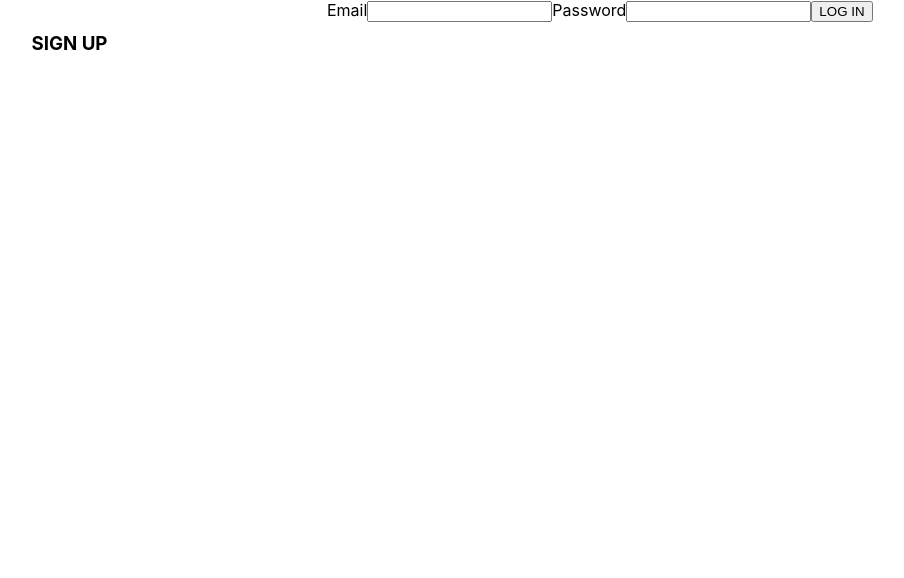
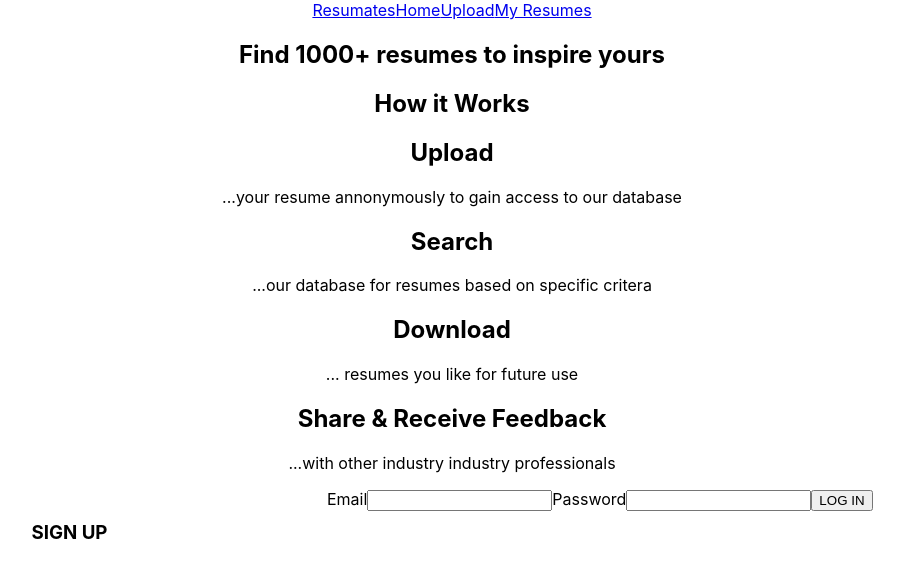
Before and after one commit to imarcdaniel/MERN_ResumePeeker, a React (Create React App) app in the folder resumates/: page /LandingPage in a window 1280 px wide. Shown: the top 578 px of the page, without its empty margins (188-1092 px from the left). Built offline with nearby package versions, Linux system fonts and the light colour scheme.

Commit message:
add resume model, route, controller

```diff
--- a/resumates/package.json
+++ b/resumates/package.json
@@ -15,7 +15,8 @@
     "morgan": "^1.10.0",
     "react": "^17.0.2",
     "react-dom": "^17.0.2",
-    "react-router-dom": "^5.3.0",
+    "react-router": "^6.0.0-beta.8",
+    "react-router-dom": "^6.0.0-beta.8",
     "react-scripts": "4.0.3",
     "serve-favicon": "^2.5.0",
     "web-vitals": "^1.1.2"
--- a/resumates/server.js
+++ b/resumates/server.js
@@ -18,6 +18,7 @@ app.use(favicon(path.join(__dirname, 'build', 'favicon.ico')));
 app.use(express.static(path.join(__dirname, 'build')));
 
 // Put API routes here, before the "catch all" route
+app.use('/api/resumes', require('./routes/api/resumes.js'));
 
 // The following "catch all" route (note the *)is necessary
 // for a SPA's client-side routing to properly work
--- a/resumates/src/App.js
+++ b/resumates/src/App.js
@@ -1,9 +1,13 @@
 import React, { Component } from 'react';
 import './App.css';
 // Add the Route named import
-import { Route, Switch, Redirect } from 'react-router-dom';
+import {BrowserRouter as Router, Routes, Route, Navigate } from 'react-router-dom';
 import AuthPage from './pages/AuthPage/AuthPage'
 import IndexPage from './pages/IndexPage/IndexPage';
+import UploadPage from './pages/UploadPage/UploadPage';
+import ProfilePage from './pages/ProfilePage/ProfilePage';
+import LandingPage from './pages/LandingPage/LandingPage';
+import { Link } from 'react-router-dom';
 
 class App extends Component {
 
@@ -33,16 +37,25 @@ class App extends Component {
   render() {
     return (
       <main className="App">
+          <nav>
+            <Link to='/'>Resumates</Link>
+            <Link to='/LandingPage'>Home</Link>
+            <Link to='/Upload'>Upload</Link>
+            <Link to='/Profile'>My Resumes</Link>
+          </nav>
+       <Routes>
+          <Route path='/LandingPage' element={<LandingPage />}/>
+          <Route path='/Upload' element={<UploadPage />}/>
+          <Route path='/Profile' element={<ProfilePage />} />
+        </Routes>
         {/* this ternary operator asks: is there a user in state? */}
         {/* if yes, they can see our pages: neworder, etc. */}
         {/* if no(user is null), show them only the <AuthPage> */}
         { this.state.user ?
-          <Switch>
-            <Route path='/index' render={(props) => (
-              <IndexPage {...props}/>
-            )}/>
-            <Redirect to="/index" />
-          </Switch>
+          <Routes>
+            <Route path='/index' element={<IndexPage />} />
+            <Navigate to="/index" />
+          </Routes>
           :
           <AuthPage setUserInState={this.setUserInState}/>
         }
--- /dev/null
+++ b/resumates/src/components/UploadForm/UploadForm.jsx
@@ -0,0 +1,57 @@
+import React, { Component } from 'react';
+import { Link } from 'react-router-dom';
+
+// import Select from '../Select/Select';
+// import Checkbox from '../Checkbox/Checkbox';
+
+class UploadForm extends Component {
+    state = {
+    }
+
+    render(){
+        return (
+            <section>
+                <div className="container">
+                    <h2>Upload a new resume</h2>
+                    <h3>Complete this step to gain access to our database</h3>
+                    <button>Upload</button>
+                    <h4>Tell us more about yor resume</h4>
+                    <form ref={this.formRef} onSubmit={this.addResume}>
+                        {/* <Select
+                            options={title}
+                            label="Job Title"
+                            labelFor="jobTitle"
+                            value=""
+                            handleChange={this.handleChange}
+                        />
+                        <Select
+                            options={experience}
+                            label="Experience Level"
+                            labelFor="experienceLevel"
+                            value=""
+                            handleChange={this.handleChange}
+                        />
+                        <Select
+                            options={company}
+                            label="Company Name"
+                            labelFor="companyName"
+                            value=""
+                            handleChange={this.handleChange}
+                        />
+                        <h3>Skills</h3> */}
+                        {/* <Checkbox
+                            choices={}
+                            label="Skills"
+                            labelFor="skills"
+                            handleInputChange={this.handleChange}
+                        /> */}
+                        <button className="btn" onClick={this.addResume} disabled={this.state.formInvalid}>Upload</button>
+                        <Link to='/' className="Link">Back</Link>
+                    </form>
+                </div>
+            </section>
+        )
+    }
+}
+
+export default UploadForm;
--- /dev/null
+++ b/resumates/src/pages/LandingPage/LandingPage.jsx
@@ -0,0 +1,37 @@
+import React from 'react'
+
+class LandingPage extends React.Component {
+  state = {
+
+  }
+
+  render() {
+    return (
+        <div>
+        <section className="Intro">
+        <h1>Find 1000+ resumes to inspire yours</h1>
+        <h1>How it Works</h1>
+        <div>
+          <h2>Upload</h2>
+          <p>...your resume annonymously to gain access
+            to our database</p>
+        </div>
+        <div>
+          <h2>Search</h2>
+          <p>...our database for resumes based on specific critera</p>
+        </div>
+        <div>
+          <h2>Download</h2>
+          <p>... resumes you like for future use</p>
+        </div>
+        <div>
+          <h2>Share & Receive Feedback</h2>
+          <p>...with other industry industry professionals</p>
+        </div>
+      </section>
+      </div>
+    );
+  }
+}
+
+export default LandingPage;
--- /dev/null
+++ b/resumates/src/pages/ProfilePage/ProfilePage.jsx
@@ -0,0 +1,18 @@
+import React from 'react'
+
+class ProfilePage extends React.Component {
+  // initial state of the app when it first loads
+  state = {
+
+  }
+
+  render() {
+    return (
+      <main className="ProfilePage">
+        <h1>Profile Page</h1>
+      </main>
+    );
+  }
+}
+
+export default ProfilePage;
--- /dev/null
+++ b/resumates/src/pages/UploadPage/UploadPage.jsx
@@ -0,0 +1,13 @@
+import React, { Component } from 'react'
+import UploadForm from '../../components/UploadForm/UploadForm';
+
+export default class UploadPage extends Component {
+    render() {
+        return (
+            <div>
+                <h1>Upload Page</h1>
+
+            </div>
+        )
+    }
+}
```
Also changed, not shown: resumates/controllers/resumes.js (added, +46 -0 lines), resumates/models/resume.js (added, +11 -0 lines), resumates/routes/api/resumes.js (added, +10 -0 lines), 2 other files (tests, documents, lock files or other folders).
